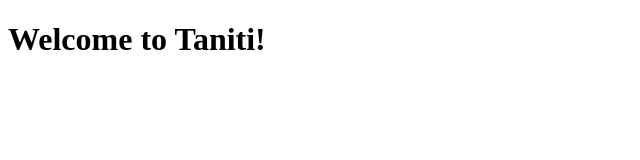
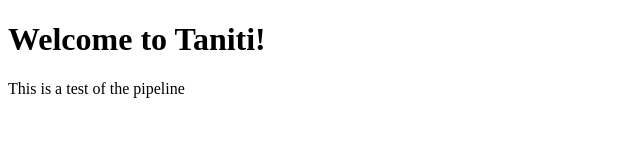
Before and after one commit to wood2prog/taniti-website, a plain HTML site: page index.html in a window 1280 px wide. Shown: the whole page, without its empty margins (0-640 px from the left). Drawn offline with Linux system fonts and the light colour scheme.

Commit message:
Add a line to test deployment pipeline

```diff
--- a/index.html
+++ b/index.html
@@ -8,6 +8,7 @@
   <body>
     <header>
       <h1>Welcome to Taniti!</h1>
+      <p>This is a test of the pipeline</p>
     </header>
   </body>
 </html>
```
